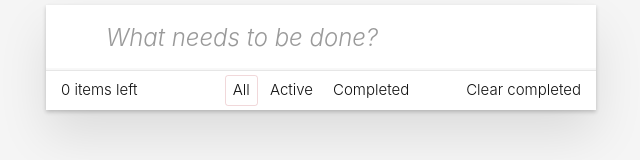
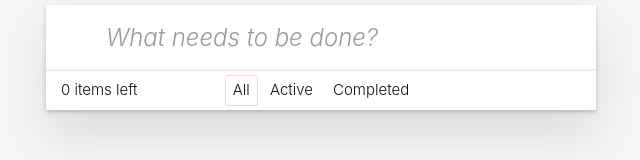
Before and after one commit to gailleamolong/csit340-todomvc, a React (Vite) app: page / in a window 1280 px wide. Shown: the part 147-307 px from the top of the page, without its empty margins (319-959 px from the left). Built offline with nearby package versions, Linux system fonts and the light colour scheme.

Commit message:
feat: clear completed todos

```diff
--- a/src/components/Todos.jsx
+++ b/src/components/Todos.jsx
@@ -26,6 +26,10 @@ function Todos() {
 
   function handleDelete(id) {
     setTodos(todos.filter((todo) => todo.id !== id))
+  }
+
+  function handleClearCompleted() {
+    setTodos(todos.filter((todo) => !todo.completed))
   }
 
   return (
@@ -119,12 +123,15 @@ function Todos() {
               </button>
             </li>
           </ul>
+          {todos.some((todo) => todo.completed) && (
             <button
               type="button"
+              onClick={handleClearCompleted}
               className="cursor-pointer justify-self-end hover:underline"
             >
               Clear completed
             </button>
+          )}
         </footer>
       </div>
     </section>
```
Lines whose indentation alone changed are shown as unchanged.
